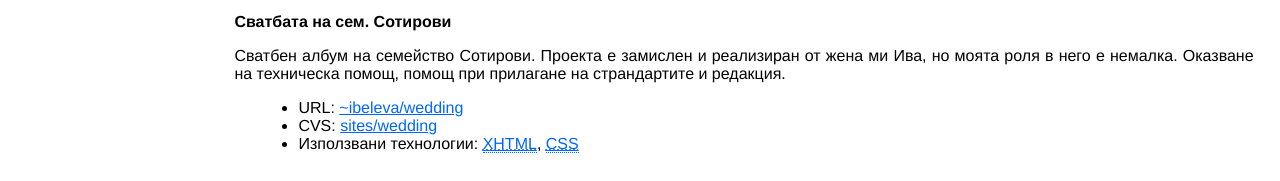
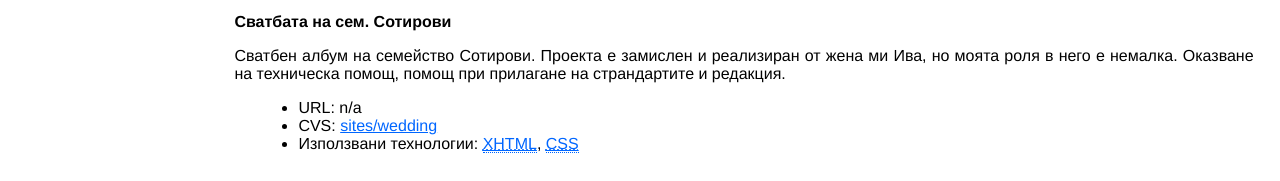
Before and after one commit to gdsotirov/public_html, a plain HTML site: page projects/index.bg.html in a window 1280 px wide. Shown: the part 1195-1376 px from the top of the page. Drawn offline with Linux system fonts and the light colour scheme.

Commit message:
Remove wedding URL

```diff
--- a/projects/index.bg.html
+++ b/projects/index.bg.html
@@ -150,7 +150,7 @@ Javascript, <a href="http://www.w3.org/DOM/"><abbr title="Document Object Model"
 реализиран от жена ми Ива, но моята роля в него е немалка. Оказване на
 техническа помощ, помощ при прилагане на страндартите и редакция.</p>
 <ul>
-<li>URL: <a href="/~ibeleva/wedding/">~ibeleva/wedding</a></li>
+<li>URL: n/a</li>
 <li>CVS: <a href="/viewvc/viewvc.cgi/sites/wedding/">sites/wedding</a></li>
 <li>Използвани технологии:
 <a href="http://www.w3.org/MarkUp/"><abbr title="Extensible HyperText Markup Language">XHTML</abbr></a>,
```
Also changed, not shown: projects/index.en.html (+1 -1 lines).
